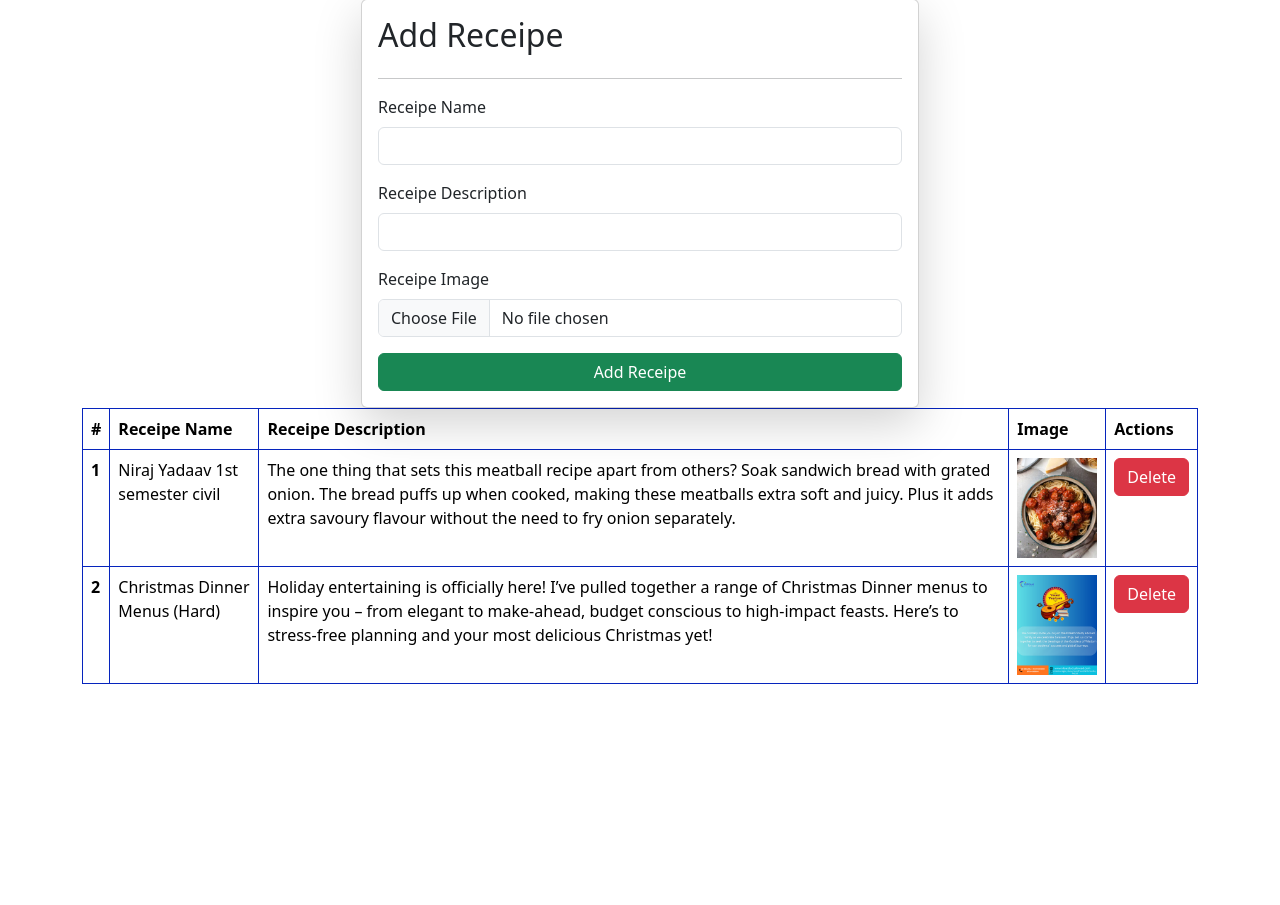
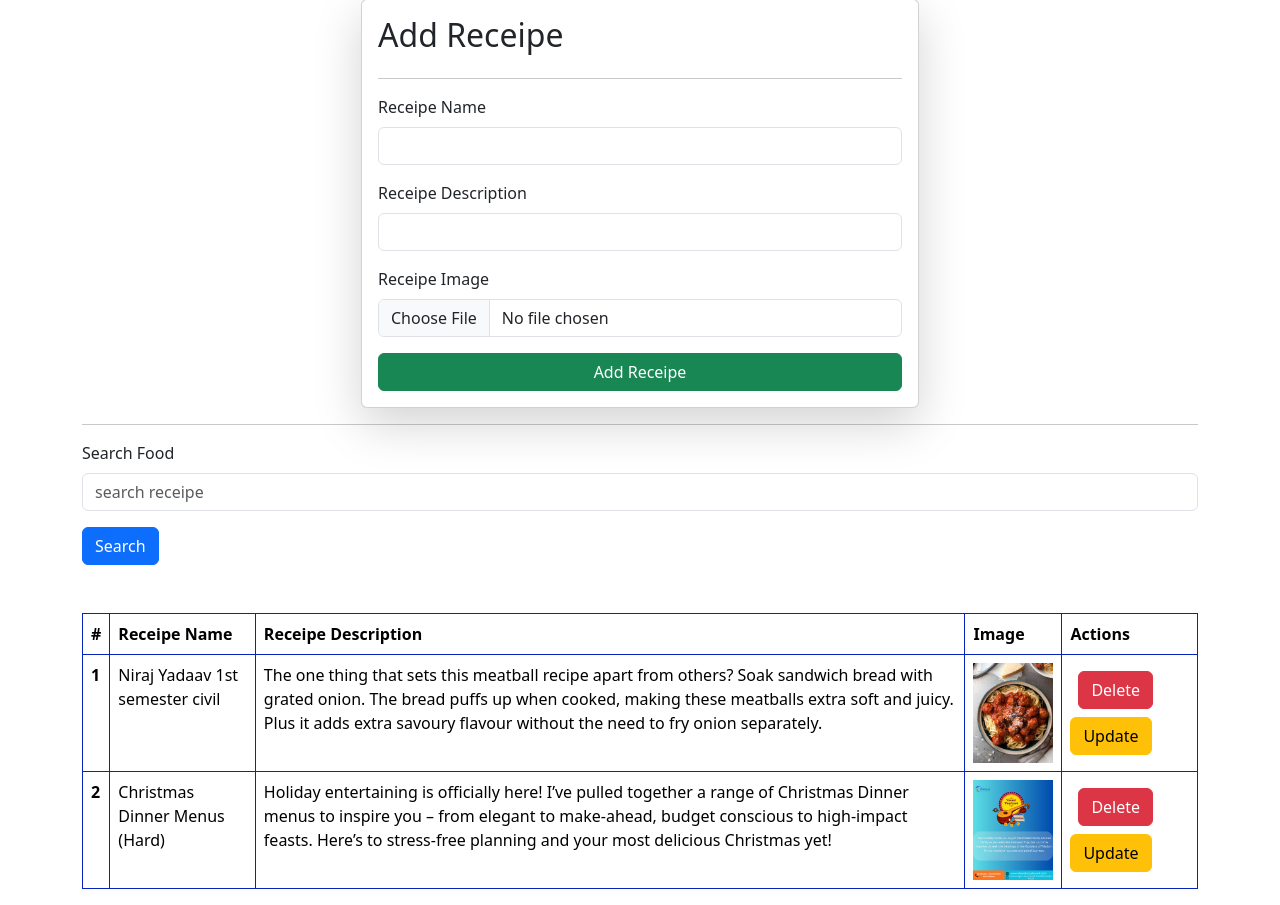
Before and after one commit to pawanmishra08/DJango_python_tutorial, a Django app: template vege/templates/receipes.html in a window 1280 px wide. Shown: the part 49-954 px from the top of the page. Before the commit the page ends 733 px from the top, so only its background shows below. Run offline with Django 5.2, Linux system fonts and the light colour scheme; the template is opened without the code that fills it: values that come from a table or form of the project are taken from there, others are empty; data comes from the database, SQL or seed files in the repository; both versions use the stored data as it was after the commit; parts of the project's set-up code (start-up, migrations or seed data) failed here and were passed over.

Commit message:
Day 9 , update and search added

```diff
--- a/vege/templates/receipes.html
+++ b/vege/templates/receipes.html
@@ -39,8 +39,28 @@
     <button type="submit" class="btn btn-success">Add Receipe</button>
   </form>
 
+  <hr />
+  <div class="mt-3">
+    <div class="mx-auto-col-6">
+      <form>
+        <div class="mb-3">
+          <label for="exampleInputPassword1" class="form-label"
+            >Search Food</label
+          >
+          <input
+            name="search"
+            type="text"
+            placeholder="search receipe"
+            class="form-control"
+          />
+        </div>
+        <button type="submit" class="btn btn-primary">Search</button>
+      </form>
+    </div>
+  </div>
+
   <!-- {{receipes}} -->
-  <table class="table">
+  <table class="table mt-5">
     <thead>
       <tr>
         <th scope="col">#</th>
@@ -57,11 +77,16 @@
         <td>{{receipe.receipe_name}}</td>
         <td>{{receipe.receipe_description}}</td>
         <td>
-          <img src = "/media/{{receipe.receipe_image}}" style="height: 100px;">
-          </td>
-          <td>
-            <a href ="/delete_receipe/{{receipe.id}}" class = "btn btn-danger"> Delete </a>
-          </td>
+          <img src="/media/{{receipe.receipe_image}}" style="height: 100px" />
+        </td>
+        <td>
+          <a href="/delete_receipe/{{receipe.id}}" class="btn btn-danger m-2">
+            Delete
+          </a>
+          <a href="/update_receipe/{{receipe.id}}" class="btn btn-warning">
+            Update
+          </a>
+        </td>
       </tr>
       {% endfor %}
     </tbody>
```
Also changed, not shown: vege/templates/update_receipe.html (added, +50 -0 lines), vege/views.py (+29 -3 lines), db.sqlite3.
